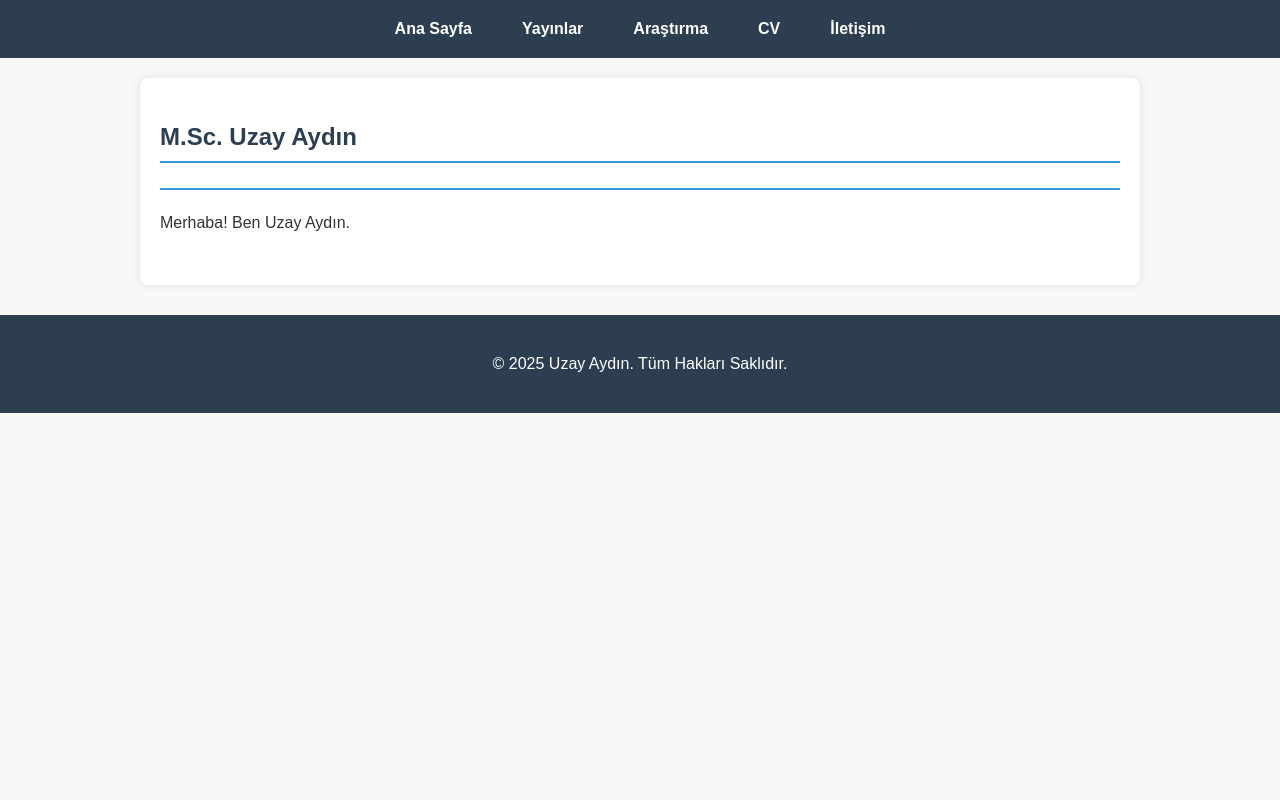
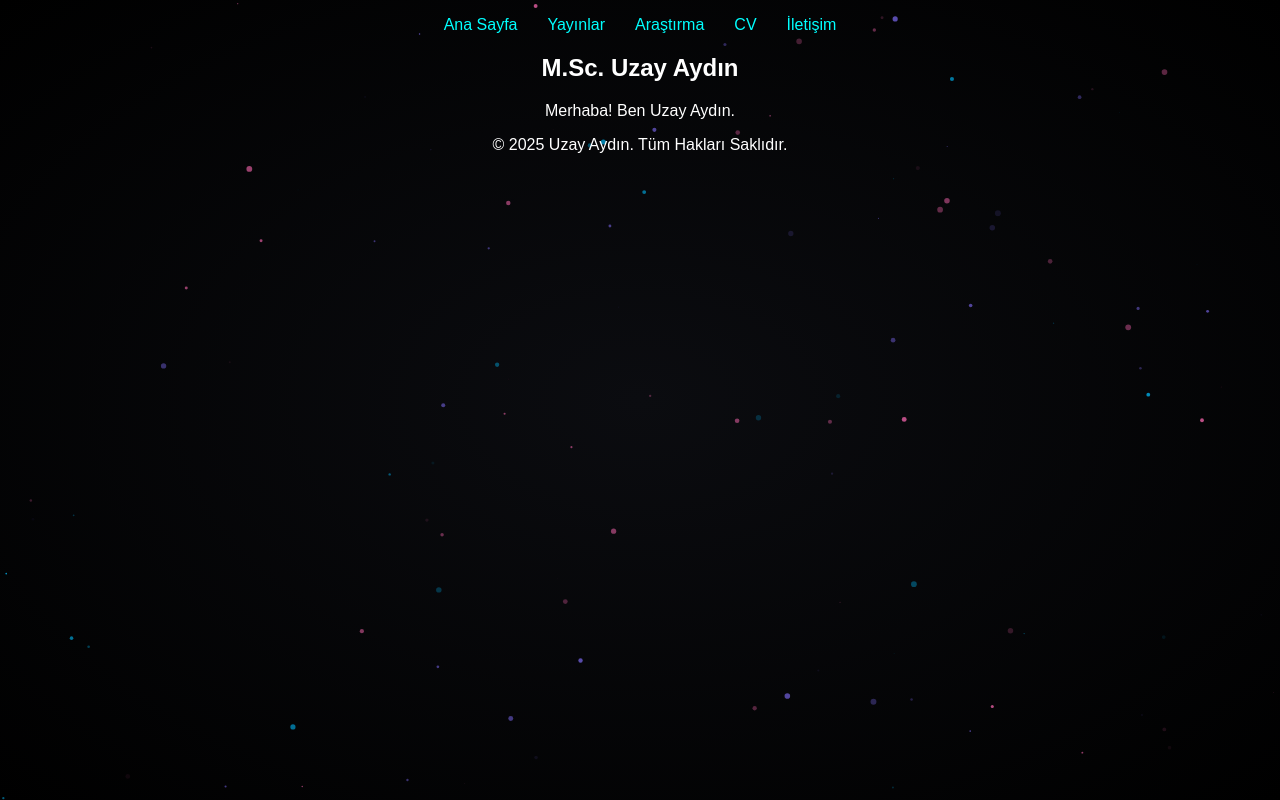
Before and after one commit to uzayyaydiin/uzayyaydiin.github.io, a plain HTML site: page index.html in a window 1280 px wide. Drawn offline with nearby package versions, Linux system fonts and the light colour scheme.

Commit message:
Update index.html

```diff
--- a/index.html
+++ b/index.html
@@ -1,12 +1,62 @@
 <!DOCTYPE html>
 <html lang="tr">
 <head>
-    <meta charset="UTF-8">
-    <meta name="viewport" content="width=device-width, initial-scale=1.0">
-    <title>M.Sc. Uzay Aydın </title>
-    <link rel="stylesheet" href="assets/css/style.css">
+  <meta charset="UTF-8" />
+  <meta name="viewport" content="width=device-width, initial-scale=1.0"/>
+  <title>M.Sc. Uzay Aydın</title>
+
+  <!-- Stil dosyası: Burada CSS direkt eklendi -->
+  <style>
+    html, body {
+      margin: 0;
+      padding: 0;
+      height: 100%;
+      overflow: hidden;
+      font-family: sans-serif;
+    }
+
+    #particles-js {
+      position: fixed;
+      width: 100%;
+      height: 100%;
+      background: radial-gradient(ellipse at center, #0b0c10 0%, #000000 100%);
+      z-index: -1;
+    }
+
+    header, main, footer {
+      position: relative;
+      z-index: 1;
+      color: #ffffff;
+      text-align: center;
+    }
+
+    nav ul {
+      list-style: none;
+      display: flex;
+      justify-content: center;
+      padding: 0;
+    }
+
+    nav li {
+      margin: 0 15px;
+    }
+
+    a {
+      color: #00ffff;
+      text-decoration: none;
+    }
+
+    a:hover {
+      text-decoration: underline;
+    }
+  </style>
 </head>
+
 <body>
+  <!-- Arka plan için partikül katmanı -->
+  <div id="particles-js"></div>
+
+  <!-- Mevcut sayfa içeriğin -->
   <header>
     <nav>
       <ul>
@@ -21,17 +71,67 @@
 
   <main>
     <section id="about">
-            <h1>M.Sc. Uzay Aydın </h1>
-            <h2> </h2>
-            <p>
-                Merhaba! Ben Uzay Aydın.
-            </p>
+      <h1>M.Sc. Uzay Aydın</h1>
+      <h2></h2>
+      <p>Merhaba! Ben Uzay Aydın.</p>
     </section>
-
   </main>
 
   <footer>
     <p>&copy; 2025 Uzay Aydın. Tüm Hakları Saklıdır.</p>
   </footer>
+
+  <!-- particles.js kütüphanesi -->
+  <script src="https://cdn.jsdelivr.net/particles.js/2.0.0/particles.min.js"></script>
+
+  <!-- partikül ayarları -->
+  <script>
+    particlesJS("particles-js", {
+      particles: {
+        number: {
+          value: 100,
+          density: { enable: true, value_area: 800 }
+        },
+        color: {
+          value: ["#00bfff", "#ff69b4", "#7b68ee"]
+        },
+        shape: {
+          type: "circle"
+        },
+        opacity: {
+          value: 0.8,
+          random: true
+        },
+        size: {
+          value: 3,
+          random: true
+        },
+        line_linked: {
+          enable: false
+        },
+        move: {
+          enable: true,
+          speed: 2,
+          direction: "none",
+          random: true,
+          straight: false,
+          out_mode: "out"
+        }
+      },
+      interactivity: {
+        detect_on: "canvas",
+        events: {
+          onhover: { enable: true, mode: "repulse" },
+          onclick: { enable: true, mode: "push" },
+          resize: true
+        },
+        modes: {
+          repulse: { distance: 100 },
+          push: { particles_nb: 4 }
+        }
+      },
+      retina_detect: true
+    });
+  </script>
 </body>
 </html>
```
Lines whose indentation alone changed are shown as unchanged.
